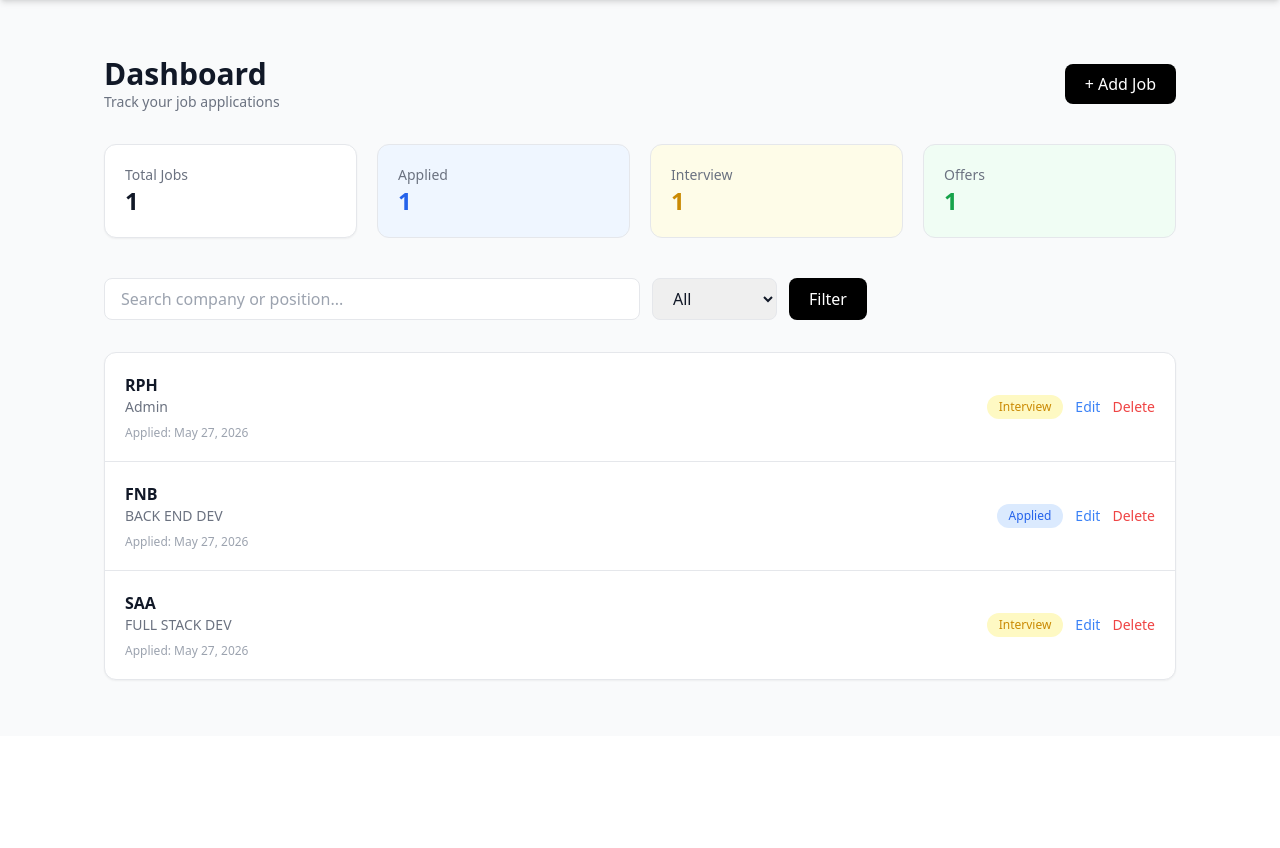
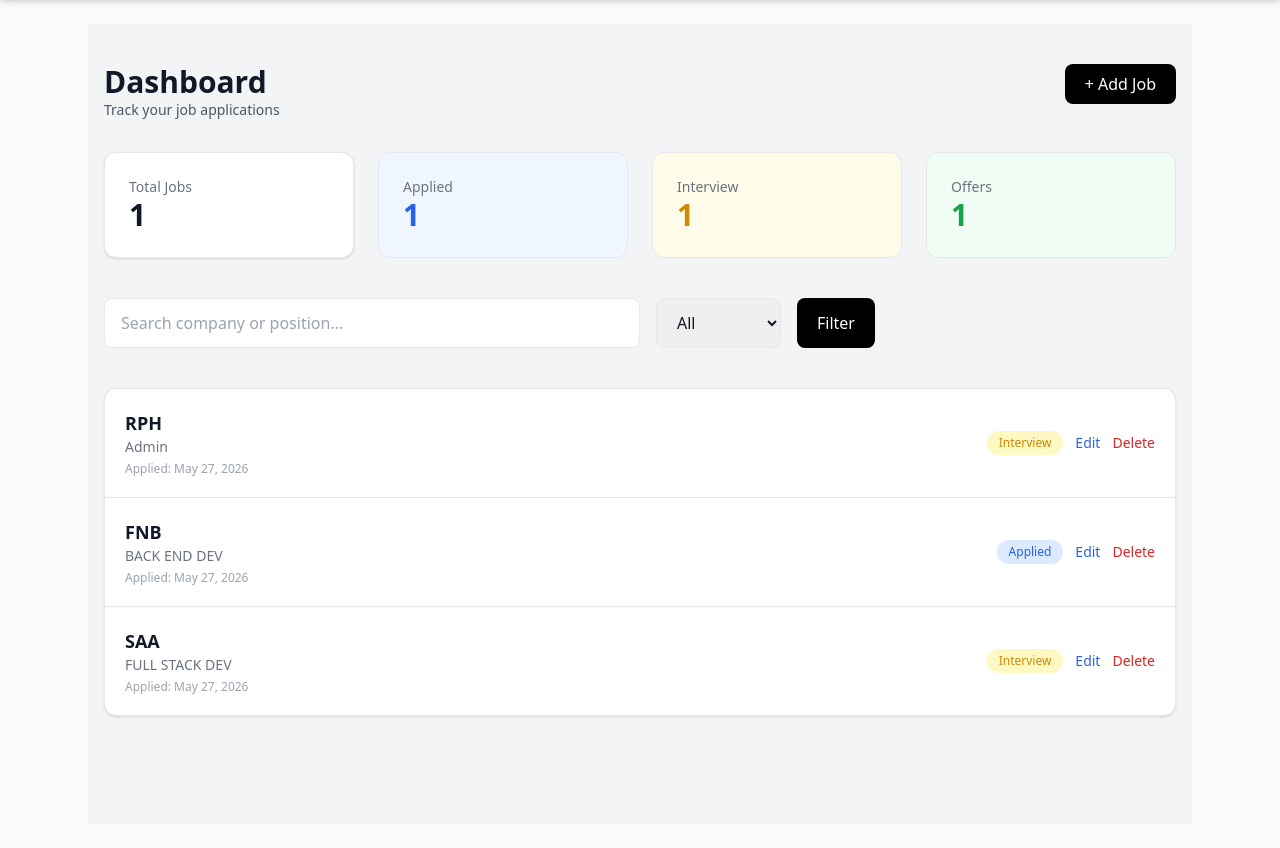
Before and after one commit to Chauke12345/Jobtracker-, a Django app: template jobs/templates/jobs/job_list.html in a window 1280 px wide. Shown: the part 68-916 px from the top of the page. Before the commit the page ends 749 px from the top, so only its background shows below. Run offline with Django 5.2, Linux system fonts and the light colour scheme; data comes from the database, SQL or seed files in the repository; the template is opened without the code that fills it: values that come from a table or form of the project are taken from there, most other values are stand-ins (such as "Sample title", 1, 10 or a date in 2020); some libraries are stand-ins or nearby versions.

Commit message:
Fix dashboard UI background and improve layout contrast

```diff
--- a/jobs/templates/jobs/job_list.html
+++ b/jobs/templates/jobs/job_list.html
@@ -2,14 +2,17 @@
 
 {% block content %}
 
-<div class="max-w-6xl mx-auto px-4 py-8">
+<!-- FULL PAGE BACKGROUND (FIXES WHITE BLANK LOOK) -->
+<div class="min-h-screen bg-gray-100">
+
+<div class="max-w-6xl mx-auto px-4 py-10">
 
     <!-- HEADER -->
-    <div class="flex justify-between items-center mb-8">
+    <div class="flex justify-between items-start mb-8">
 
         <div>
             <h1 class="text-3xl font-bold text-gray-900">Dashboard</h1>
-            <p class="text-sm text-gray-500">Track your job applications</p>
+            <p class="text-sm text-gray-600">Track your job applications</p>
         </div>
 
         <a href="{% url 'job_create' %}"
@@ -20,40 +23,40 @@
     </div>
 
     <!-- STATS -->
-    <div class="grid grid-cols-1 sm:grid-cols-2 lg:grid-cols-4 gap-5 mb-10">
+    <div class="grid grid-cols-1 sm:grid-cols-2 lg:grid-cols-4 gap-6 mb-10">
 
-        <div class="bg-white p-5 rounded-xl shadow-sm border">
+        <div class="bg-white p-6 rounded-xl shadow border">
             <p class="text-sm text-gray-500">Total Jobs</p>
-            <p class="text-2xl font-bold">{{ total_jobs }}</p>
+            <p class="text-3xl font-bold text-gray-900">{{ total_jobs }}</p>
         </div>
 
-        <div class="bg-blue-50 p-5 rounded-xl border">
+        <div class="bg-blue-50 p-6 rounded-xl border">
             <p class="text-sm text-gray-500">Applied</p>
-            <p class="text-2xl font-bold text-blue-600">{{ applied_count }}</p>
+            <p class="text-3xl font-bold text-blue-600">{{ applied_count }}</p>
         </div>
 
-        <div class="bg-yellow-50 p-5 rounded-xl border">
+        <div class="bg-yellow-50 p-6 rounded-xl border">
             <p class="text-sm text-gray-500">Interview</p>
-            <p class="text-2xl font-bold text-yellow-600">{{ interview_count }}</p>
+            <p class="text-3xl font-bold text-yellow-600">{{ interview_count }}</p>
         </div>
 
-        <div class="bg-green-50 p-5 rounded-xl border">
+        <div class="bg-green-50 p-6 rounded-xl border">
             <p class="text-sm text-gray-500">Offers</p>
-            <p class="text-2xl font-bold text-green-600">{{ offer_count }}</p>
+            <p class="text-3xl font-bold text-green-600">{{ offer_count }}</p>
         </div>
 
     </div>
 
     <!-- SEARCH + FILTER -->
-    <form method="GET" class="flex flex-col md:flex-row gap-3 mb-8">
+    <form method="GET" class="flex flex-col md:flex-row gap-4 mb-10">
 
         <input type="text"
                name="q"
                value="{{ query }}"
                placeholder="Search company or position..."
-               class="w-full md:w-1/2 px-4 py-2 border rounded-lg focus:outline-none focus:ring-2 focus:ring-black">
+               class="w-full md:w-1/2 px-4 py-3 border rounded-lg focus:outline-none focus:ring-2 focus:ring-black">
 
-        <select name="status" class="px-4 py-2 border rounded-lg">
+        <select name="status" class="px-4 py-3 border rounded-lg">
             <option value="all">All</option>
             <option value="applied">Applied</option>
             <option value="interview">Interview</option>
@@ -61,29 +64,35 @@
             <option value="rejected">Rejected</option>
         </select>
 
-        <button class="bg-black text-white px-5 py-2 rounded-lg hover:bg-gray-800">
+        <button class="bg-black text-white px-5 py-3 rounded-lg hover:bg-gray-800">
             Filter
         </button>
 
     </form>
 
     <!-- JOB LIST -->
-    <div class="bg-white rounded-xl shadow-sm border divide-y">
+    <div class="bg-white rounded-xl shadow border divide-y">
 
         {% for job in jobs %}
         <div class="flex flex-col md:flex-row md:justify-between md:items-center p-5 hover:bg-gray-50">
 
             <!-- LEFT -->
             <div>
-                <h3 class="font-semibold text-gray-900">{{ job.company }}</h3>
-                <p class="text-sm text-gray-500">{{ job.position }}</p>
-                <p class="text-xs text-gray-400 mt-2">
+                <h3 class="font-semibold text-gray-900 text-lg">
+                    {{ job.company }}
+                </h3>
+
+                <p class="text-sm text-gray-500">
+                    {{ job.position }}
+                </p>
+
+                <p class="text-xs text-gray-400 mt-1">
                     Applied: {{ job.applied_date|date:"M d, Y" }}
                 </p>
             </div>
 
             <!-- RIGHT -->
-            <div class="flex items-center gap-3 mt-3 md:mt-0">
+            <div class="flex items-center gap-3 mt-4 md:mt-0">
 
                 <span class="text-xs px-3 py-1 rounded-full font-medium
                     {% if job.status == 'applied' %}bg-blue-100 text-blue-600
@@ -94,11 +103,11 @@
                     {{ job.status|title }}
                 </span>
 
-                <a href="{% url 'job_update' job.id %}" class="text-blue-500 text-sm hover:underline">
+                <a href="{% url 'job_update' job.id %}" class="text-blue-600 text-sm hover:underline">
                     Edit
                 </a>
 
-                <a href="{% url 'job_delete' job.id %}" class="text-red-500 text-sm hover:underline">
+                <a href="{% url 'job_delete' job.id %}" class="text-red-600 text-sm hover:underline">
                     Delete
                 </a>
 
@@ -107,7 +116,7 @@
         </div>
 
         {% empty %}
-        <div class="p-6 text-gray-500">
+        <div class="p-10 text-gray-500 text-center">
             No jobs yet. Click "Add Job" to get started.
         </div>
         {% endfor %}
@@ -116,4 +125,6 @@
 
 </div>
 
+</div>
+
 {% endblock %}
```
